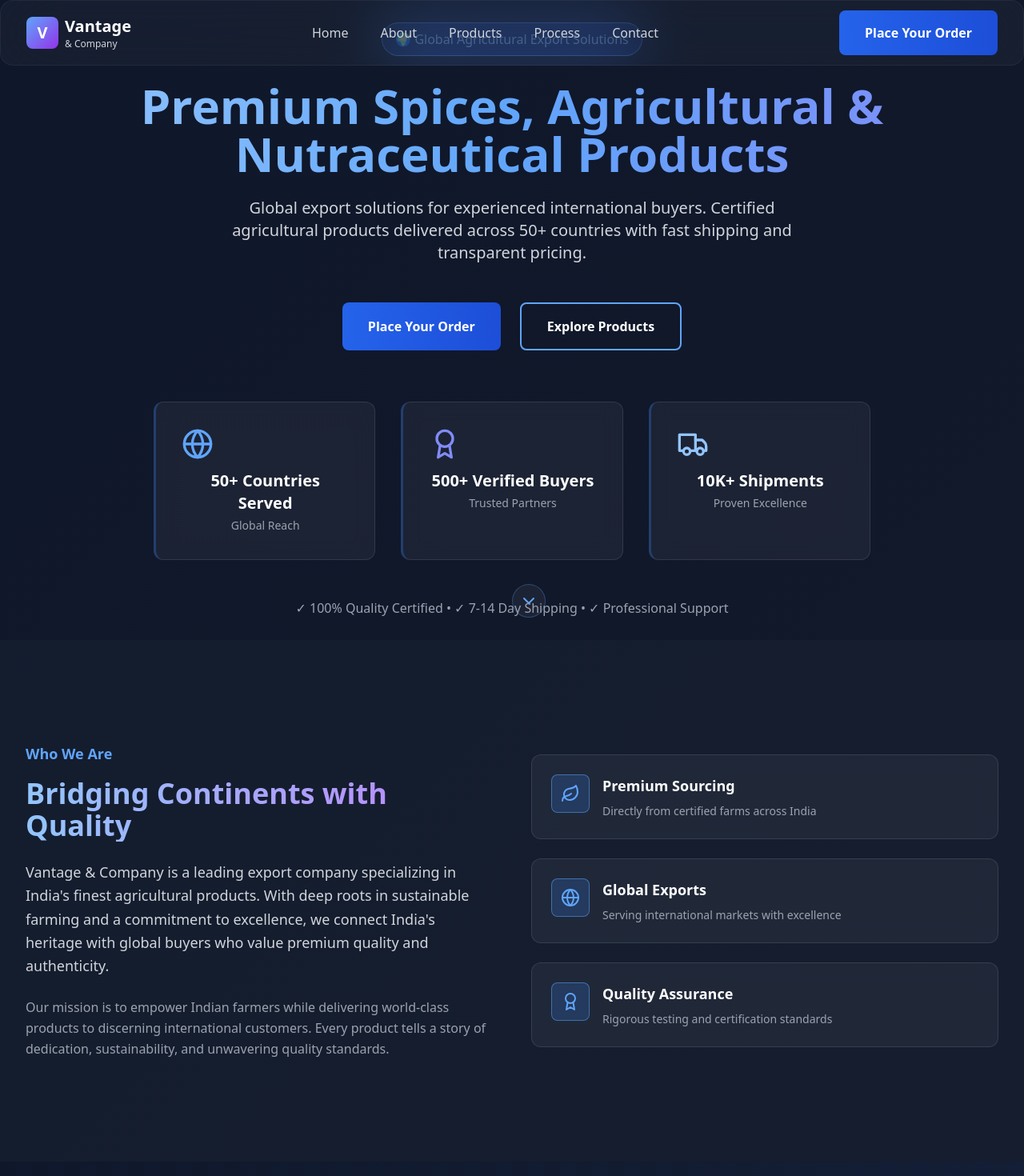
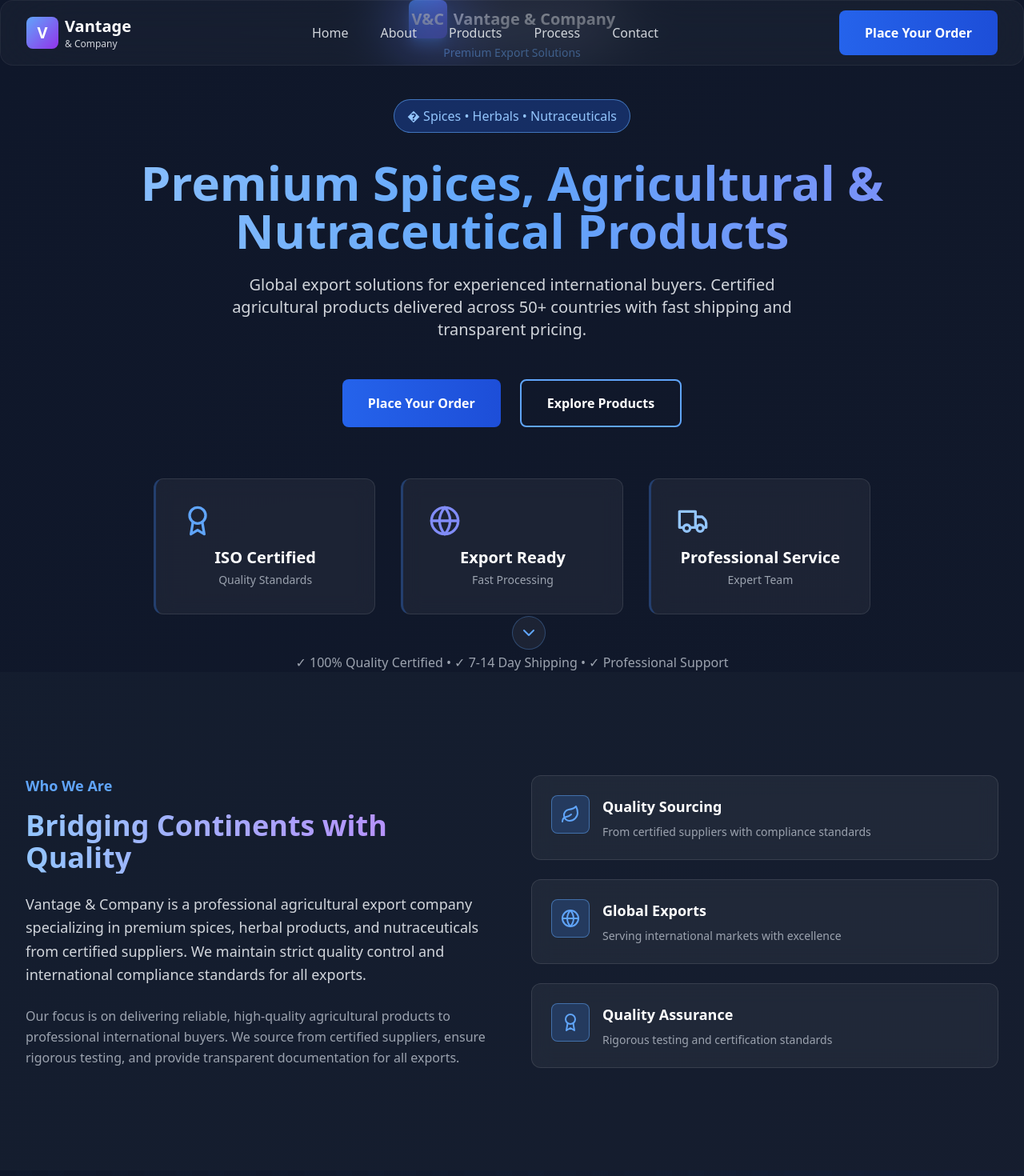
Before and after one commit to avishukla3007/Export, a React (Vite) app: page / in a window 1280 px wide. Shown: the top 1470 px of the page at 80% size. Built offline with nearby package versions, Linux system fonts and the light colour scheme.

Commit message:
Remove fake claims, add professional branding with logo, update with authentic business info

```diff
--- a/src/sections/AboutSection.tsx
+++ b/src/sections/AboutSection.tsx
@@ -6,8 +6,8 @@ export default function AboutSection() {
   const highlights = [
     {
       icon: Leaf,
-      title: 'Premium Sourcing',
-      description: 'Directly from certified farms across India',
+      title: 'Quality Sourcing',
+      description: 'From certified suppliers with compliance standards',
     },
     {
       icon: Globe,
@@ -45,11 +45,11 @@ export default function AboutSection() {
           </h2>
 
           <p className="text-gray-300 text-lg leading-relaxed mb-6">
-            Vantage & Company is a leading export company specializing in India's finest agricultural products. With deep roots in sustainable farming and a commitment to excellence, we connect India's heritage with global buyers who value premium quality and authenticity.
+            Vantage & Company is a professional agricultural export company specializing in premium spices, herbal products, and nutraceuticals from certified suppliers. We maintain strict quality control and international compliance standards for all exports.
           </p>
 
           <p className="text-gray-400 text-base leading-relaxed">
-            Our mission is to empower Indian farmers while delivering world-class products to discerning international customers. Every product tells a story of dedication, sustainability, and unwavering quality standards.
+            Our focus is on delivering reliable, high-quality agricultural products to professional international buyers. We source from certified suppliers, ensure rigorous testing, and provide transparent documentation for all exports.
           </p>
         </motion.div>
 
--- a/src/sections/BuyerBenefitsSection.tsx
+++ b/src/sections/BuyerBenefitsSection.tsx
@@ -12,7 +12,7 @@ export default function BuyerBenefitsSection() {
     {
       icon: ShieldCheck,
       title: 'Complete Traceability',
-      description: 'Every product source verified with transparent documentation from farm to your warehouse.',
+      description: 'Every product source verified with complete compliance documentation and quality certificates.',
     },
     {
       icon: Truck,
--- a/src/sections/HeroSection.tsx
+++ b/src/sections/HeroSection.tsx
@@ -52,6 +52,22 @@ export default function HeroSection() {
       </div>
 
       <div className="section-container flex flex-col items-center text-center relative z-10">
+        {/* Logo */}
+        <motion.div
+          initial={{ opacity: 0, scale: 0.8 }}
+          animate={{ opacity: 1, scale: 1 }}
+          transition={{ duration: 0.6 }}
+          className="mb-8 md:mb-12"
+        >
+          <div className="flex items-center justify-center gap-2">
+            <div className="w-12 h-12 bg-gradient-to-br from-blue-500 to-indigo-600 rounded-lg flex items-center justify-center shadow-lg shadow-blue-500/50">
+              <span className="text-white font-bold text-xl">V&C</span>
+            </div>
+            <span className="text-xl font-bold text-white">Vantage & Company</span>
+          </div>
+          <p className="text-blue-400 text-sm mt-2 font-medium">Premium Export Solutions</p>
+        </motion.div>
+
         {/* Subheading with export business focus */}
         <motion.div
           initial={{ opacity: 0, y: -20 }}
@@ -60,7 +76,7 @@ export default function HeroSection() {
           className="mb-6 md:mb-8"
         >
           <span className="inline-block px-4 py-2 bg-blue-600/30 border border-blue-400/60 rounded-full text-blue-300 text-sm md:text-base font-medium">
-            🌍 Global Agricultural Export Solutions
+            � Spices • Herbals • Nutraceuticals
           </span>
         </motion.div>
 
@@ -117,9 +133,9 @@ export default function HeroSection() {
           className="grid grid-cols-1 md:grid-cols-3 gap-4 md:gap-8 w-full max-w-4xl"
         >
           {[
-            { icon: Globe, text: '50+ Countries Served', subtext: 'Global Reach', color: 'text-blue-400' },
-            { icon: Award, text: '500+ Verified Buyers', subtext: 'Trusted Partners', color: 'text-indigo-400' },
-            { icon: Truck, text: '10K+ Shipments', subtext: 'Proven Excellence', color: 'text-blue-300' },
+            { icon: Award, text: 'ISO Certified', subtext: 'Quality Standards', color: 'text-blue-400' },
+            { icon: Globe, text: 'Export Ready', subtext: 'Fast Processing', color: 'text-indigo-400' },
+            { icon: Truck, text: 'Professional Service', subtext: 'Expert Team', color: 'text-blue-300' },
           ].map((item, idx) => {
             const Icon = item.icon
             return (
--- a/src/sections/ProcessSection.tsx
+++ b/src/sections/ProcessSection.tsx
@@ -7,9 +7,9 @@ export default function ProcessSection() {
     {
       number: '01',
       icon: Sprout,
-      title: 'Farm Sourcing',
-      description: 'Direct partnerships with certified farms for premium quality assurance.',
-      highlights: ['Organic Farms', 'Fair Trade', 'Sustainable Practices'],
+      title: 'Supplier Verification',
+      description: 'Certified suppliers meeting international quality and compliance standards.',
+      highlights: ['Compliance Check', 'Quality Verification', 'Documentation'],
     },
     {
       number: '02',
--- a/src/sections/ProductsSection.tsx
+++ b/src/sections/ProductsSection.tsx
@@ -10,7 +10,7 @@ export default function ProductsSection() {
       title: 'Premium Spices',
       icon: Package,
       items: ['Turmeric Powder', 'Cardamom (Green/Black)', 'Cumin Seeds', 'Black Pepper', 'Coriander Seeds', 'Fenugreek Seeds'],
-      description: 'Hand-selected, premium-grade spices sourced directly from certified farms with international quality standards.',
+      description: 'Premium-grade spices from certified suppliers meeting international quality and export compliance standards.',
       color: 'text-yellow-400',
     },
     {
--- a/src/sections/SustainabilitySection.tsx
+++ b/src/sections/SustainabilitySection.tsx
@@ -6,9 +6,9 @@ export default function SustainabilitySection() {
   const initiatives = [
     {
       icon: Heart,
-      title: 'Farmers First',
-      description: 'Fair compensation, capacity building, and long-term partnerships empower our farming communities.',
-      benefits: ['Fair Wages', 'Education', 'Healthcare Support', 'Emergency Fund'],
+      title: 'Professional Standards',
+      description: 'Ethical sourcing practices and professional partnerships with certified suppliers.',
+      benefits: ['Ethical Sourcing', 'Fair Practices', 'Compliance', 'Transparency'],
     },
     {
       icon: Leaf,
@@ -112,10 +112,10 @@ export default function SustainabilitySection() {
 
         <div className="grid grid-cols-1 md:grid-cols-4 gap-6">
           {[
-            { stat: '100%', label: 'Organic Certified' },
-            { stat: '5000+', label: 'Farmers Supported' },
-            { stat: '50K', label: 'Tons Carbon Saved' },
-            { stat: '30%', label: 'Water Conserved' },
+            { stat: 'ISO', label: 'Quality Certified' },
+            { stat: 'FSSAI', label: 'Approved' },
+            { stat: '100%', label: 'Testing Compliance' },
+            { stat: '50+', label: 'Products Available' },
           ].map((item, idx) => (
             <motion.div
               key={idx}
```
Also changed, not shown: 1 other file (tests, documents, lock files or other folders).
